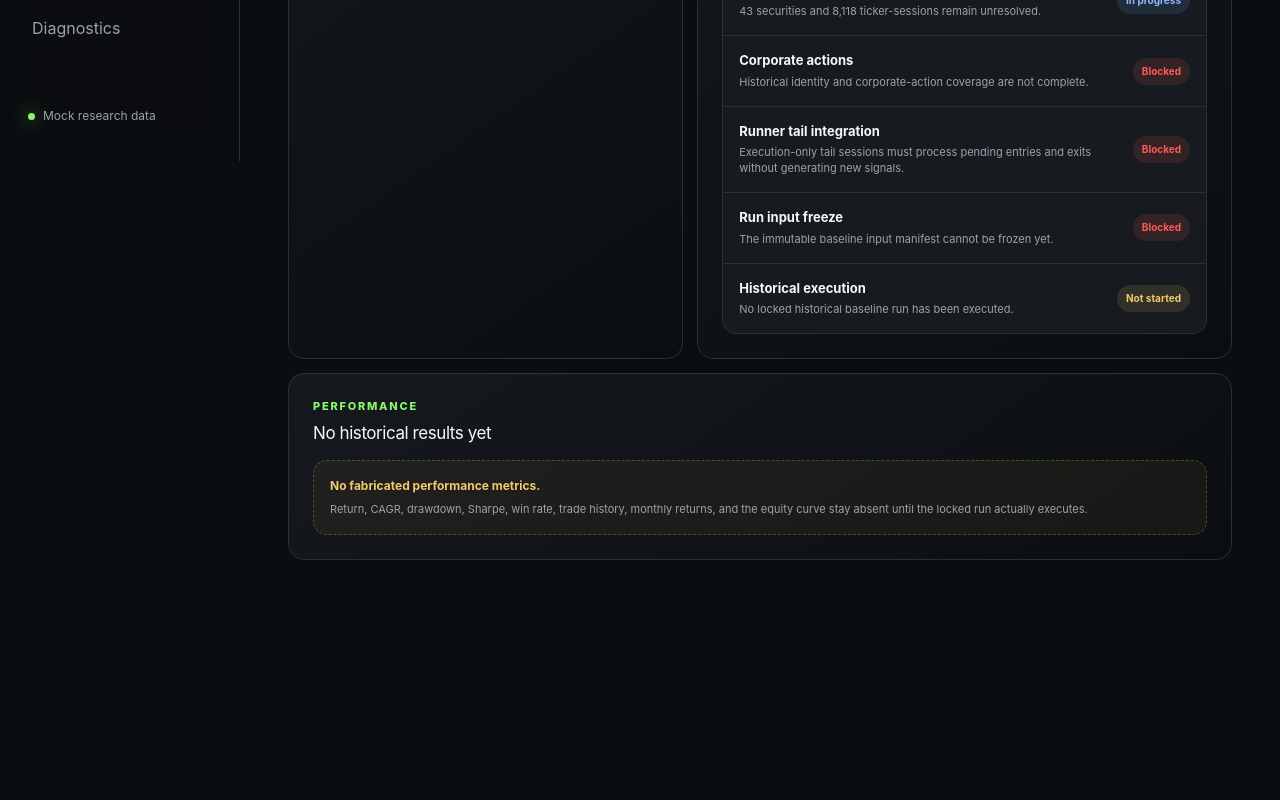
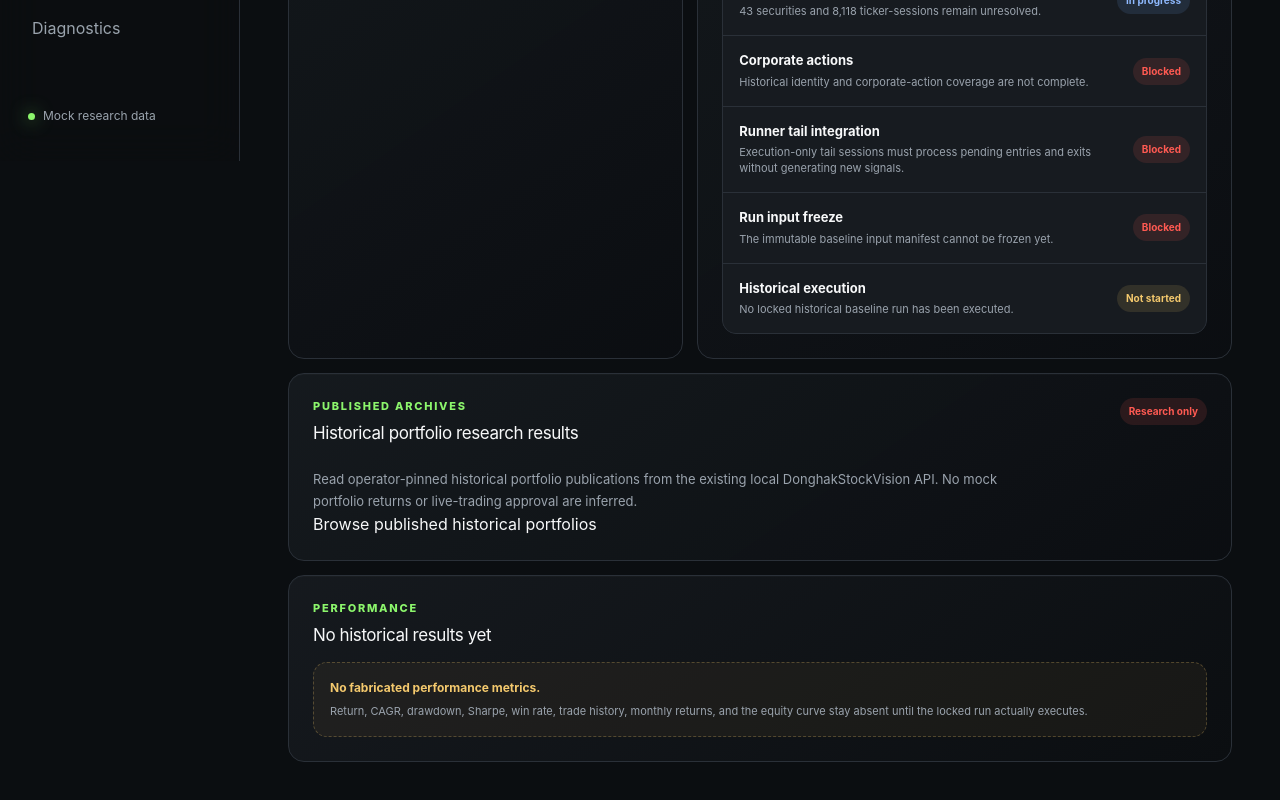
Before and after one commit to iosdevbyul/TrisMarketLens, a Next.js app: page /backtesting in a window 1280 px wide. Shown: the part 639-1439 px from the top of the page. Before the commit the page ends 1263 px from the top, so only its background shows below. Built offline with nearby package versions, Linux system fonts and the light colour scheme; no server answers.

Commit message:
feat - link historical portfolio publications from backtesting

```diff
--- a/src/app/backtesting/page.tsx
+++ b/src/app/backtesting/page.tsx
@@ -41,6 +41,18 @@ export default async function BacktestingPage() {
         </WakPanel>
       </section>
 
+      <section className="panel single-panel" aria-label="Published historical research portfolios">
+        <div className="panel-heading">
+          <div>
+            <p className="eyebrow">Published archives</p>
+            <h2>Historical portfolio research results</h2>
+          </div>
+          <span className="status-pill" data-state="blocked">Research only</span>
+        </div>
+        <p className="section-copy">Read operator-pinned historical portfolio publications from the existing local DonghakStockVision API. No mock portfolio returns or live-trading approval are inferred.</p>
+        <Link href="/backtesting/portfolios">Browse published historical portfolios</Link>
+      </section>
+
       <WakPanel as="section" className="single-panel">
         <p className="eyebrow">{t("Performance")}</p>
         <h2>{t("No historical results yet")}</h2>
```
